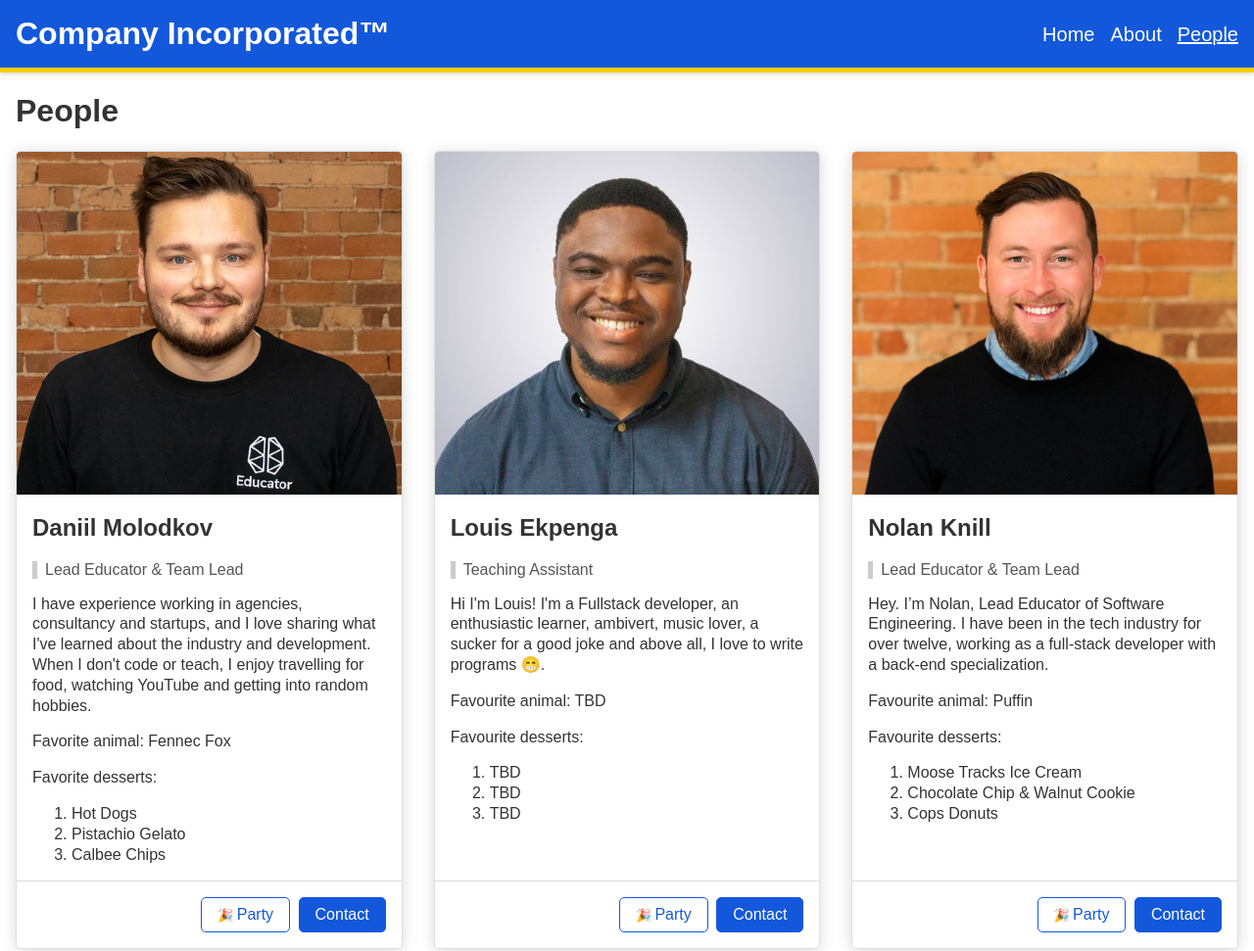
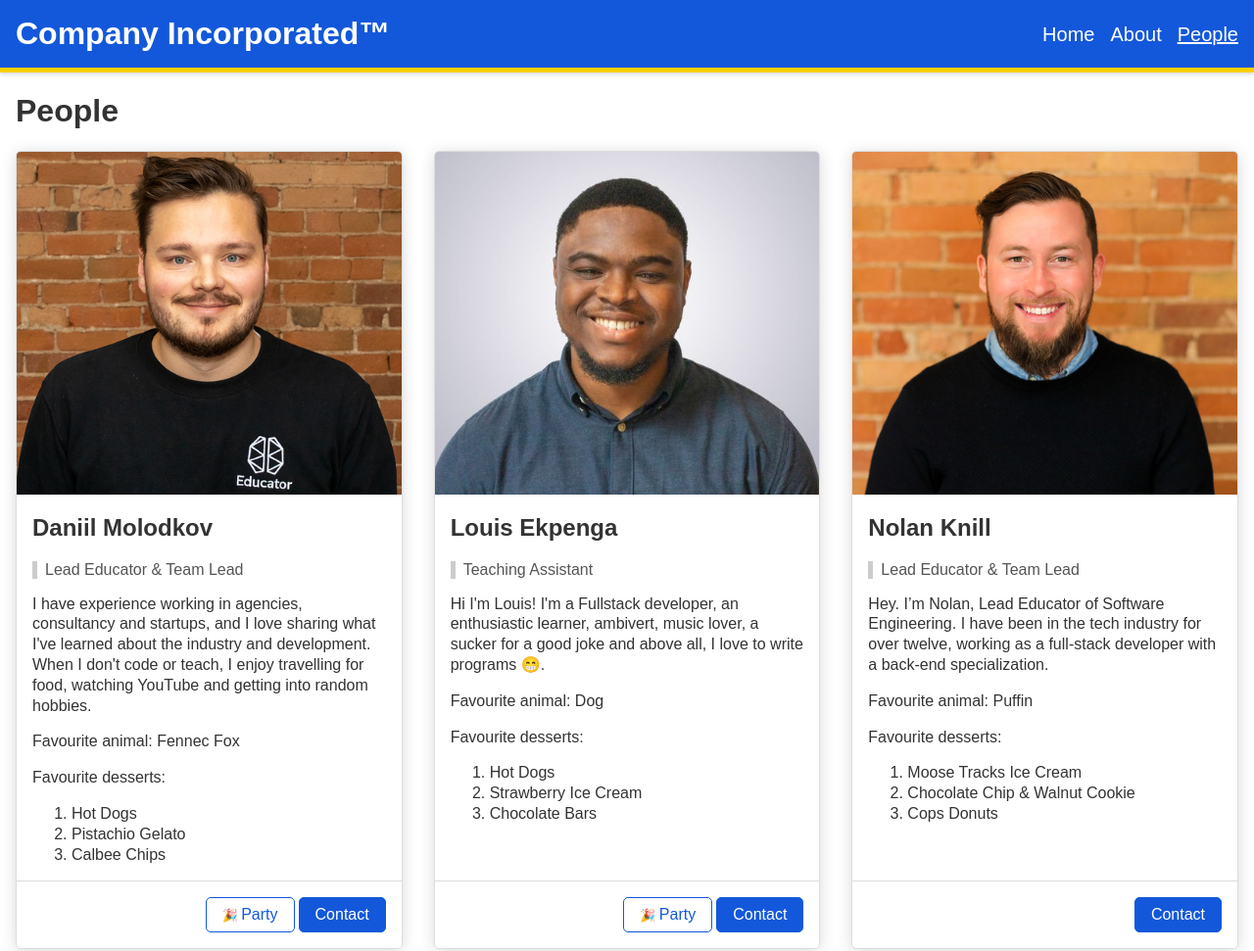
Before and after one commit to nolanknill/review-dom, a plain HTML site: page index.html in a window 1280 px wide. Shown: the top 971 px of the page at 98% size. Drawn offline with Linux system fonts and the light colour scheme.

Commit message:
uses DOM to add people to page

```diff
--- a/index.html
+++ b/index.html
@@ -29,7 +29,7 @@
         <h1>People</h1>
 
         <div class="cards-list">
-
+<!--
             <article class="card">
                 <img src="images/daniil.jpeg" class="card__image" alt="Head shot of Danil">
                 <div class="card__content">
@@ -90,13 +90,13 @@
                     <a href="#" class="button">Contact</a>
                 </footer>
             </article>
-
+        -->
         </div>
     </main>
     <footer class="footer">
         &copy; BrainStation, 2023
     </footer>
-    <script src="script.js"></script>
+    <script src="./scripts/index-page.js"></script>
 </body>
 
 </html>
--- /dev/null
+++ b/scripts/index-page.js
@@ -0,0 +1,160 @@
+const people = [
+    {
+        name: "Daniil Molodkov",
+        title: "Lead Educator & Team Lead",
+        biography: "I have experience working in agencies, consultancy and startups, and I love sharing what I've learned about the industry and development. When I don't code or teach, I enjoy travelling for food, watching YouTube and getting into random hobbies.",
+        favourites: {
+            animal: "Fennec Fox",
+            desserts: ["Hot Dogs", "Pistachio Gelato", "Calbee Chips"]
+        },
+        image: {
+            src: "/images/daniil.jpeg",
+            alt: "Headshot of Daniil in front of brick wall"
+        },
+        isPartier: true,
+        email: "dmolodkov@brainstation.io"
+    },
+    {
+        name: "Louis Ekpenga",
+        title: "Teaching Assistant",
+        biography: "Hi I'm Louis! I'm a Fullstack developer, an enthusiastic learner, ambivert, music lover, a sucker for a good joke and above all, I love to write programs 😁.",
+        favourites: {
+            animal: "Dog",
+            desserts: ["Hot Dogs", "Strawberry Ice Cream", "Chocolate Bars"]
+        },
+        image: {
+            src: "/images/louis.jpg",
+            alt: "Headshot of Louis in his happy place"
+        },
+        isPartier: true,
+        email: "lekpenga@brainstatio.io"
+    },
+    {
+        name: "Nolan Knill",
+        title: "Lead Educator & Team Lead",
+        biography: "Hey. I’m Nolan, Lead Educator of Software Engineering. I have been in the tech industry for over twelve, working as a full-stack developer with a back-end specialization.",
+        favourites: {
+            animal: "Puffin",
+            desserts: ["Moose Tracks Ice Cream", "Chocolate Chip & Walnut Cookie", "Cops Donuts"]
+        },
+        image: {
+            src: "/images/nolan.jpeg",
+            alt: "Headshot of Nolan in front of brick wall"
+        },
+        isPartier: false,
+        email: "nknill@brainstation.io"
+    }
+];
+
+people.forEach((person) => {
+    displayPerson(person);
+});
+
+// loop to grab a single person
+    // for each person -> displayPerson()
+
+/**
+ *
+ * @param {Object} person
+ */
+function displayPerson( person ) {
+    // Build the "card" element
+    // Use the person object's properties as information in each element
+
+    const cardEl = document.createElement("article");
+    cardEl.classList.add("card");
+
+    // create all .card's children elements
+    const cardImageEl = createImageElement(
+        person.image.src,
+        person.image.alt
+    );
+
+    const cardContentEl = document.createElement("div");
+    cardContentEl.classList.add("card__content");
+
+    // create h2, span, p, p and append to cardContentEl
+    const nameEl = document.createElement("h2");
+    nameEl.textContent = person.name;
+
+    // <span class="card__role">`${person.title}`</span>
+    const roleEl = document.createElement("span");
+    roleEl.classList.add("card__role");
+    roleEl.textContent = person.title;
+
+    // <p>`${person.biography}`</p>
+    const bioEl = document.createElement("p");
+    bioEl.textContent = person.biography;
+
+    // <p>Favourite animal: `${person.favourites.animal}</p>
+    const animalEl = document.createElement("p");
+    animalEl.textContent = "Favourite animal: " + person.favourites.animal;
+
+    // <p>Favourite desserts:</p>
+    const dessertsHeadingEl = document.createElement("p");
+    dessertsHeadingEl.textContent = "Favourite desserts:";
+
+    // <ol><li>${person.favourites.dessert}</ol>
+    const dessertsEl = document.createElement("ol");
+
+    person.favourites.desserts.forEach(( dessert ) => {
+        const dessertEl = document.createElement("li");
+        dessertEl.textContent = dessert;
+
+        dessertsEl.appendChild(dessertEl);
+    });
+
+    cardContentEl.append(
+        nameEl,
+        roleEl,
+        bioEl,
+        animalEl,
+        dessertsHeadingEl,
+        dessertsEl
+    );
+
+
+    // <footer class="card__footer"></footer>
+    const footerEl = document.createElement("footer");
+    footerEl.classList.add("card__footer");
+
+    if (person.isPartier) {
+        // <a href="#" class="button button--party">Party</a>
+        const partyEl = document.createElement("a");
+        partyEl.classList.add("button", "button--party");
+        partyEl.setAttribute("href", "#");
+        partyEl.textContent = "Party";
+
+        partyEl.addEventListener("click", () => {
+            cardEl.classList.add("card--party");
+            setTimeout(() => {
+                cardEl.classList.remove("card--party");
+            }, 1000);
+        })
+
+        footerEl.append(partyEl);
+    }
+
+    // <a href="#" class="button">Contact</a>
+    const contactEl = document.createElement("a");
+    contactEl.classList.add("button");
+    contactEl.setAttribute("href", `mailto:${person.email}`);
+    contactEl.textContent = "Contact";
+
+    footerEl.append(contactEl);
+
+    // append all .card's children to the .card
+    cardEl.append(cardImageEl, cardContentEl, footerEl);
+
+    // append the card element to the div with class ".cards-list"
+    document.querySelector(".cards-list").appendChild(cardEl);
+}
+
+function createImageElement(src, alt) {
+    const cardImageEl = document.createElement("img");
+    cardImageEl.classList.add("card__image");
+    cardImageEl.src = src;
+    cardImageEl.alt = alt;
+
+    return cardImageEl;
+}
--- a/styles/styles.scss
+++ b/styles/styles.scss
@@ -84,6 +84,12 @@ p, ul, ol {
     margin: 0 1rem 2rem;
     display: flex;
     flex-direction: column;
+    transform: rotate(0);
+
+    &--party {
+        transform: rotate(720deg);
+        transition: transform 1s ease;
+    }
 
     &__image {
         display: block;
```
Also changed, not shown: styles/styles.css, 1 other file.
